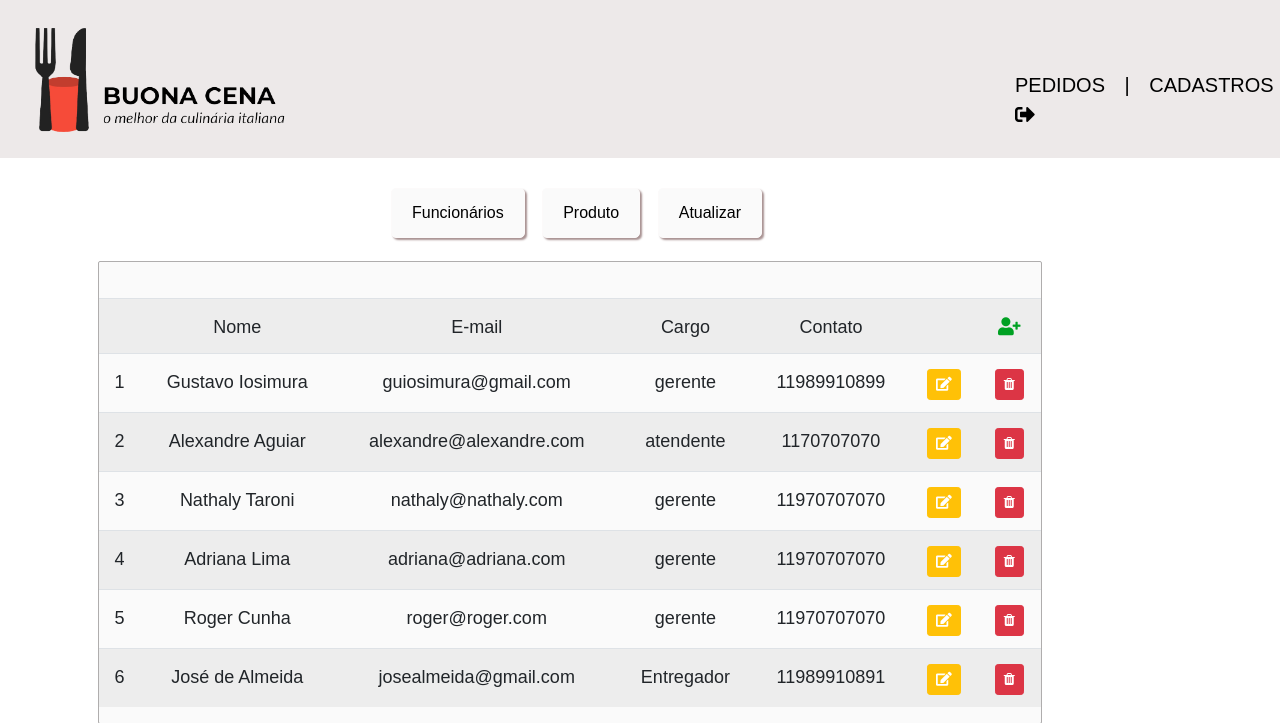
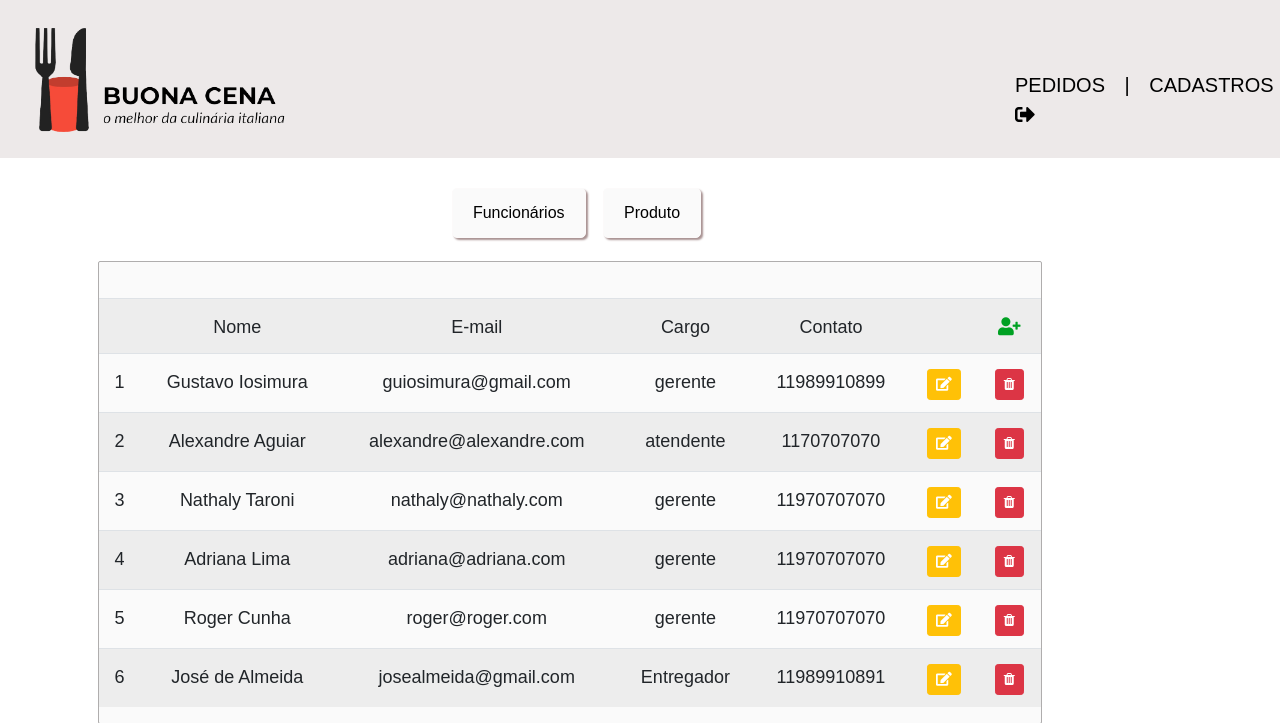
Before and after one commit to gustavoiosimura/BuonaCena, a Flask app: page /cadastros in a window 1280 px wide. Shown: the top 723 px of the page. Run offline with Flask 2, Linux system fonts and the light colour scheme; a user stored in the database is signed in; data comes from the database, SQL or seed files in the repository; some libraries are stand-ins or nearby versions; some web fonts are replaced.

Commit message:
botão atualizar retirado da página cadastros

```diff
--- a/templates/cadastros.html
+++ b/templates/cadastros.html
@@ -69,7 +69,6 @@
      <div class="opcoes">
         <button id="botoes" onclick="tabFuncionarios()">Funcionários</button>
         <button id="botoes2" onclick="tabProdutos()">Produto</button>
-        <button id="botoes3" onclick="clicar3()">Atualizar</button>
     </div>
     <div class="cadastro" style="width: 85%" id="ListaDeFuncionarios">
         <table class="table table-striped mt-3">
```
